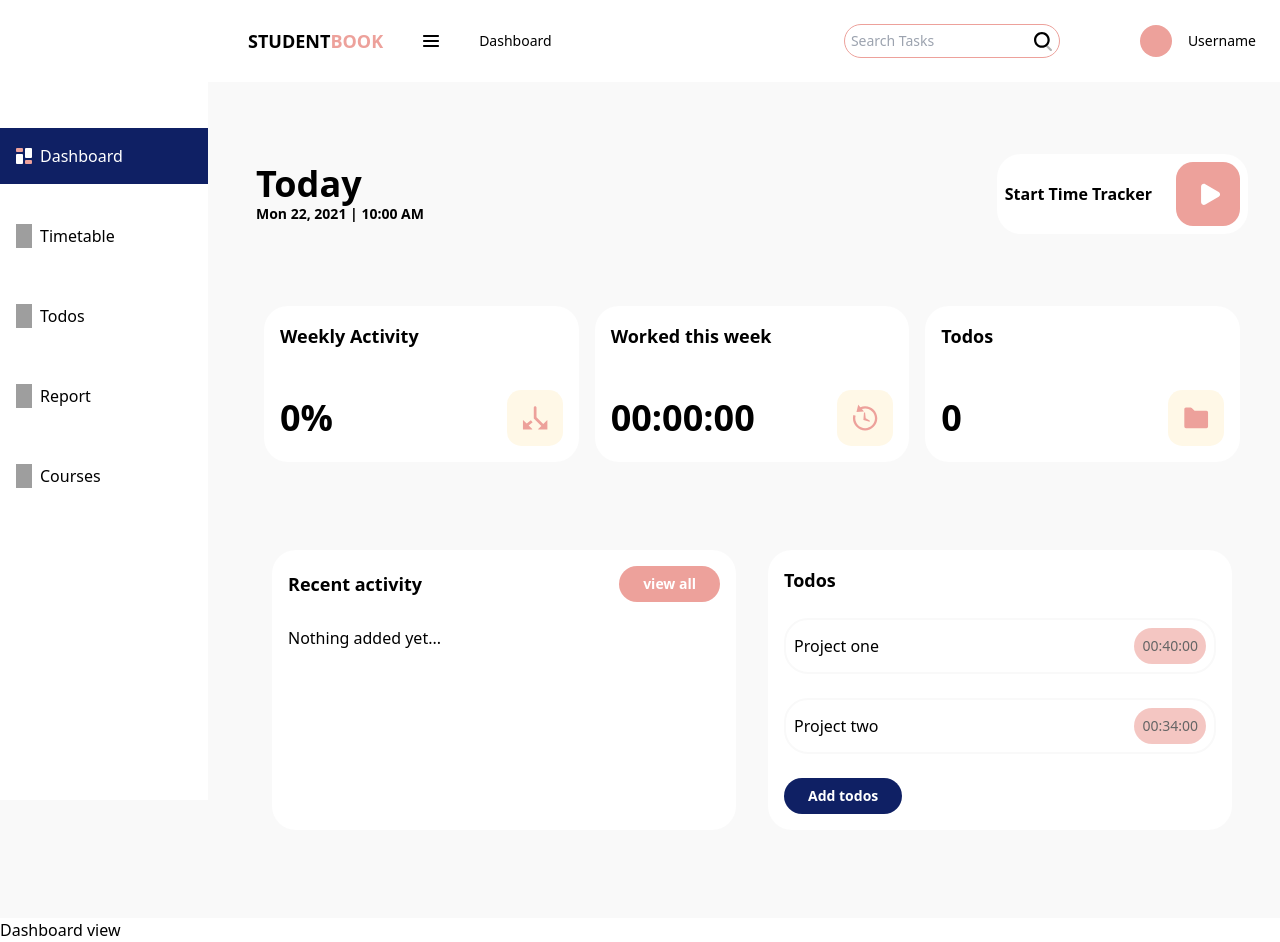
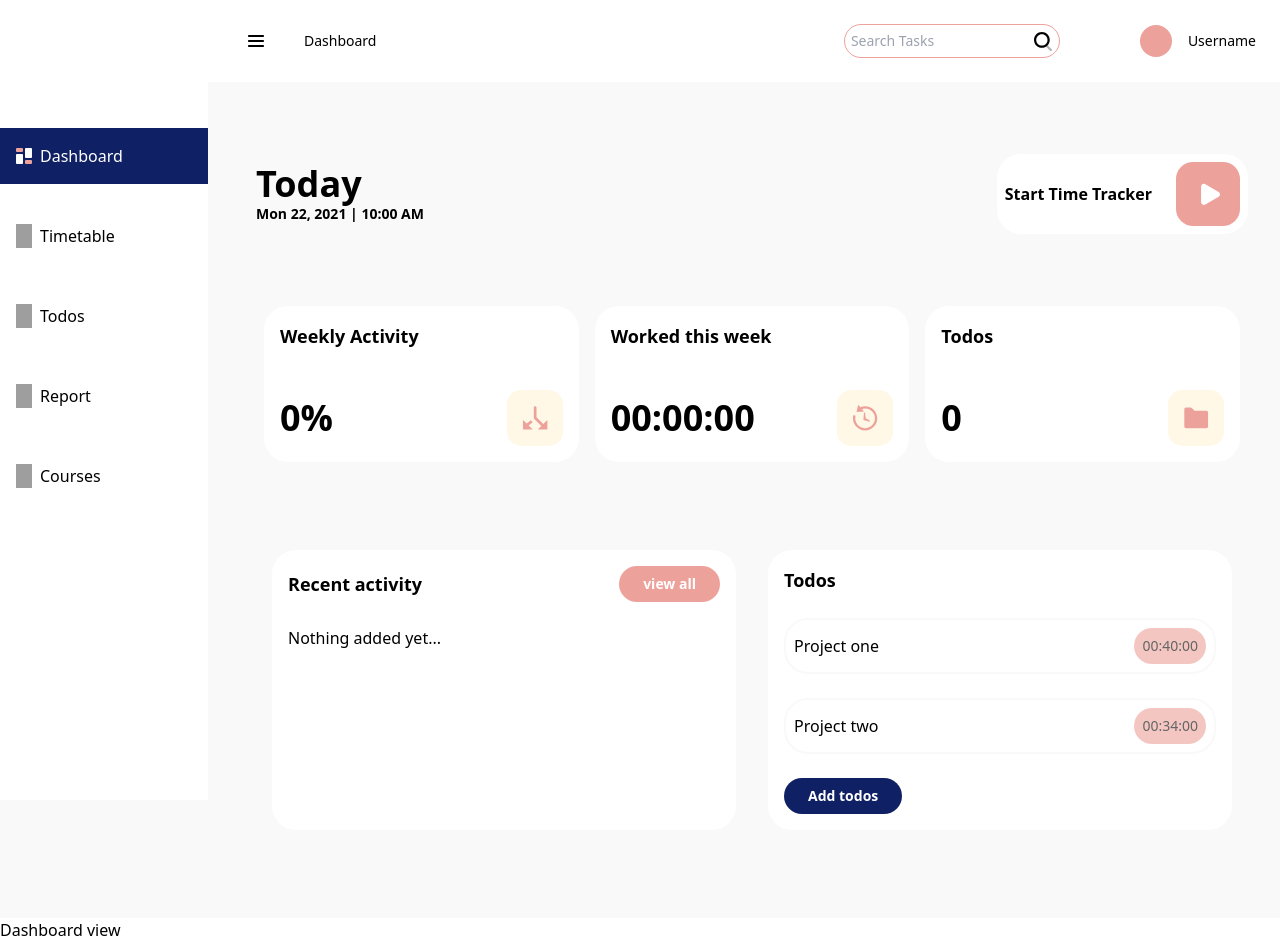
Before and after one commit to IsraelChidera/studentbook2, a React (Create React App) app: page /dashboard in a window 1280 px wide. Built offline with nearby package versions, Linux system fonts and the light colour scheme; grey boxes are pictures that could not be loaded.

Commit message:
Dashboard layouts done(web view)

```diff
--- a/src/components/dashboard/DbNav.jsx
+++ b/src/components/dashboard/DbNav.jsx
@@ -9,11 +9,6 @@ const DbNav = () => {
   return (
     <Box className='ml-56 flex justify-between items-center py-6 bg-white px-6 text-sm'>
         <Box className='flex justify-between items-center'>
-            <Box className='font-bold text-lg mr-10'>
-                <a href="#">
-                    STUDENT<span className='text-primary'>BOOK</span>
-                </a>
-            </Box>
 
             <Box className='flex justify-center items-center '>
                 <Box className='mr-10'>
@@ -27,6 +22,7 @@ const DbNav = () => {
                     Dashboard
                 </Text>
             </Box>
+
         </Box>
 
         <Box className='flex justify-between items-center'>
```
